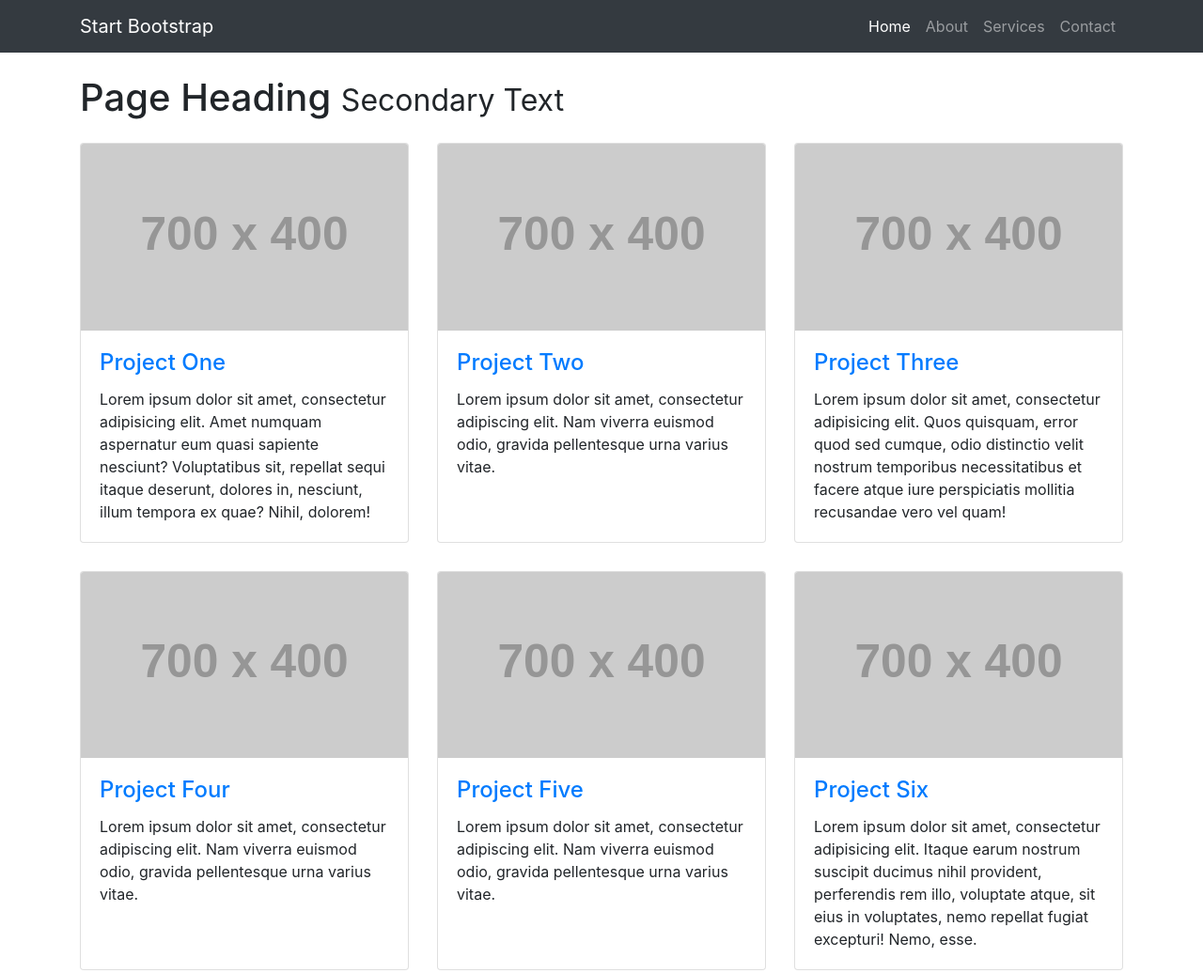
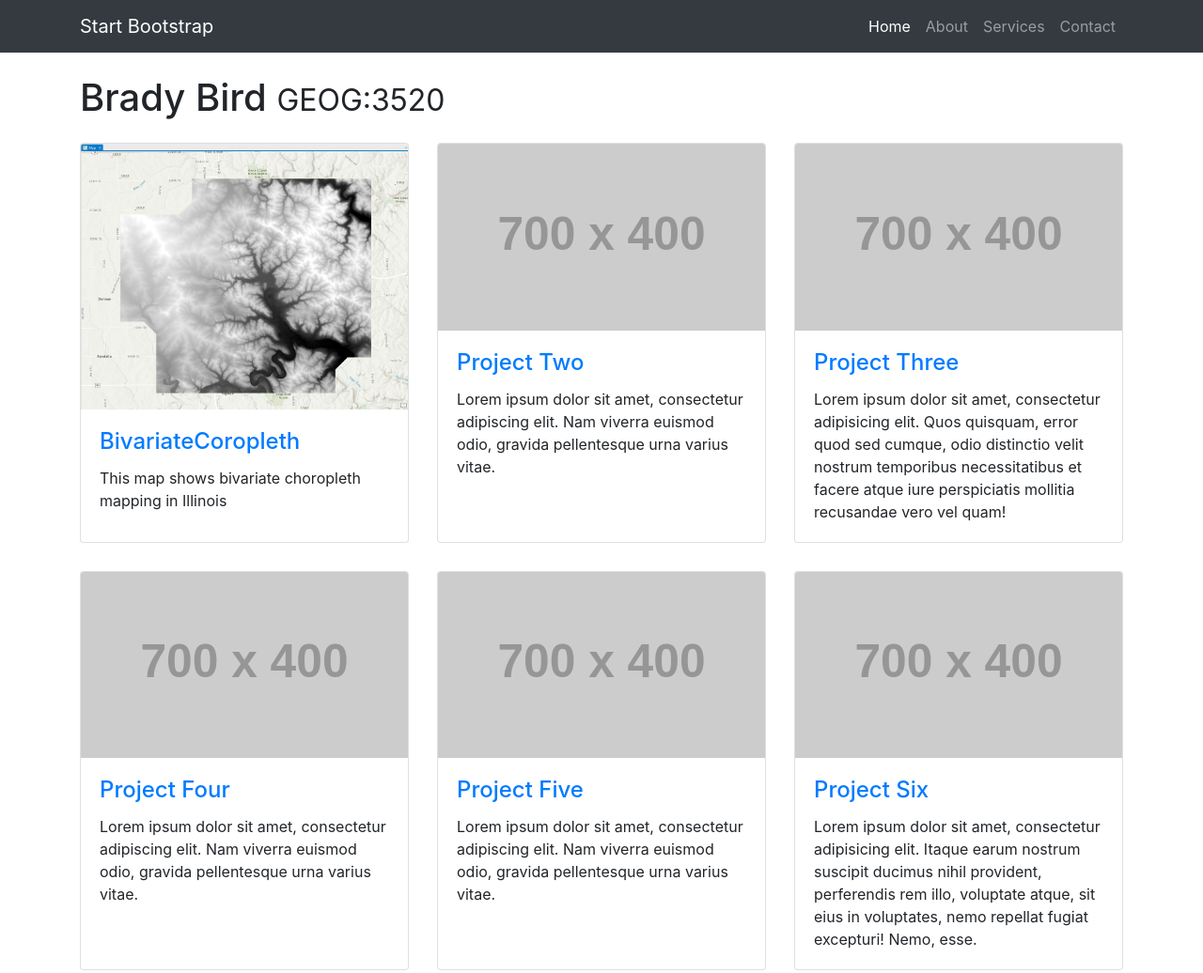
Before and after one commit to geog3540/blbird, a website: page index.html in a window 1280 px wide. Shown: the top 1036 px of the page at 94% size. Drawn offline with Linux system fonts and the light colour scheme; placeholder pictures from the web are drawn by us.

Commit message:
To Github

```diff
--- a/index.html
+++ b/index.html
@@ -52,19 +52,19 @@
     <div class="container">
 
       <!-- Page Heading -->
-      <h1 class="my-4">Page Heading
-        <small>Secondary Text</small>
+      <h1 class="my-4">Brady Bird
+        <small>GEOG:3520</small>
       </h1>
 
       <div class="row">
         <div class="col-lg-4 col-sm-6 portfolio-item">
           <div class="card h-100">
-            <a href="#"><img class="card-img-top" src="http://placehold.it/700x400" alt=""></a>
+            <a href="#"><img class="card-img-top" src="Images/1.png" alt=""></a>
             <div class="card-body">
               <h4 class="card-title">
-                <a href="#">Project One</a>
+                <a href="#">BivariateCoropleth</a>
               </h4>
-              <p class="card-text">Lorem ipsum dolor sit amet, consectetur adipisicing elit. Amet numquam aspernatur eum quasi sapiente nesciunt? Voluptatibus sit, repellat sequi itaque deserunt, dolores in, nesciunt, illum tempora ex quae? Nihil, dolorem!</p>
+              <p class="card-text">This map shows bivariate choropleth mapping in Illinois</p>
             </div>
           </div>
         </div>
```
Also changed, not shown: Images/1.png (added).
